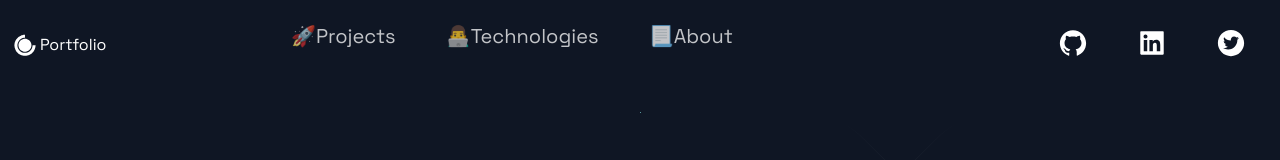
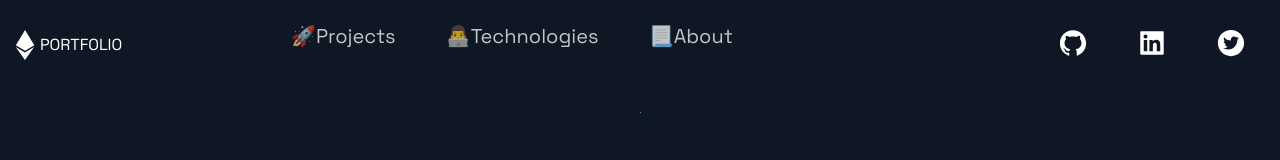
Before and after one commit to Stephen-Mings/portfolio, a Next.js app: page / in a window 1280 px wide. Shown: the top 160 px of the page. Built offline with nearby package versions, Linux system fonts and the light colour scheme.

Commit message:
Added Ether Symbol🔣

```diff
--- a/src/components/Header/Header.js
+++ b/src/components/Header/Header.js
@@ -2,7 +2,7 @@
 import React from 'react';
 import Head from "next/head"
 import { AiFillGithub, AiFillTwitterCircle, AiFillLinkedin } from 'react-icons/ai';
-import { DiCssdeck } from 'react-icons/di';
+import { SiEthereum } from 'react-icons/si';
 import { Container, Div1, Div2, Div3, NavLink, SocialIcons } from './HeaderStyles';
 
 const Header = () =>  (
@@ -17,7 +17,7 @@
     <Div1>
       <Link href="/">
         <a style={{ display: 'flex', alignItems: 'center', color:"white" }}>
-          <DiCssdeck size="3rem" /> <span>Portfolio</span>
+          <SiEthereum size="3rem" /> <span>PORTFOLIO</span>
         </a>
       </Link>
     </Div1>
```
